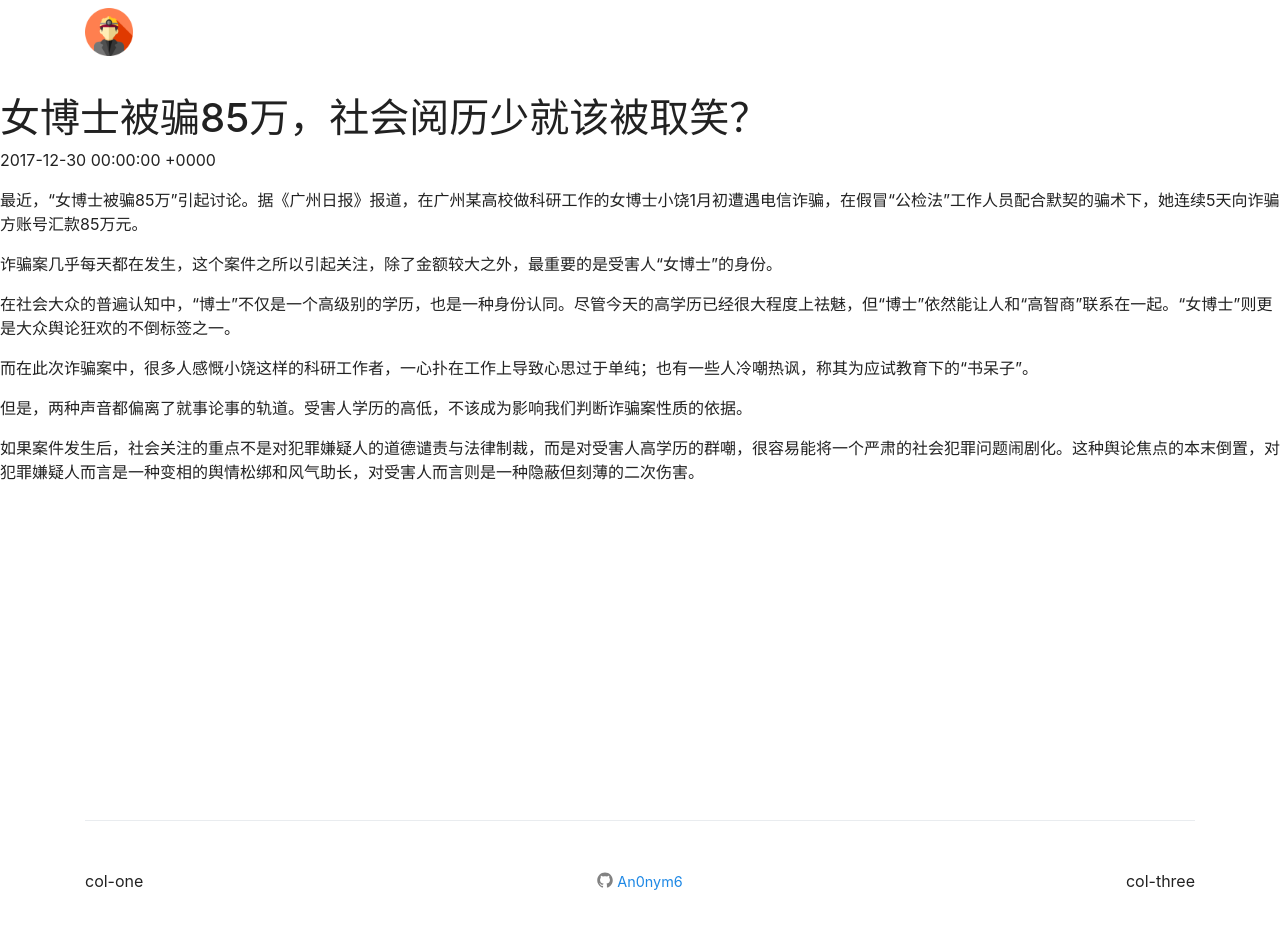
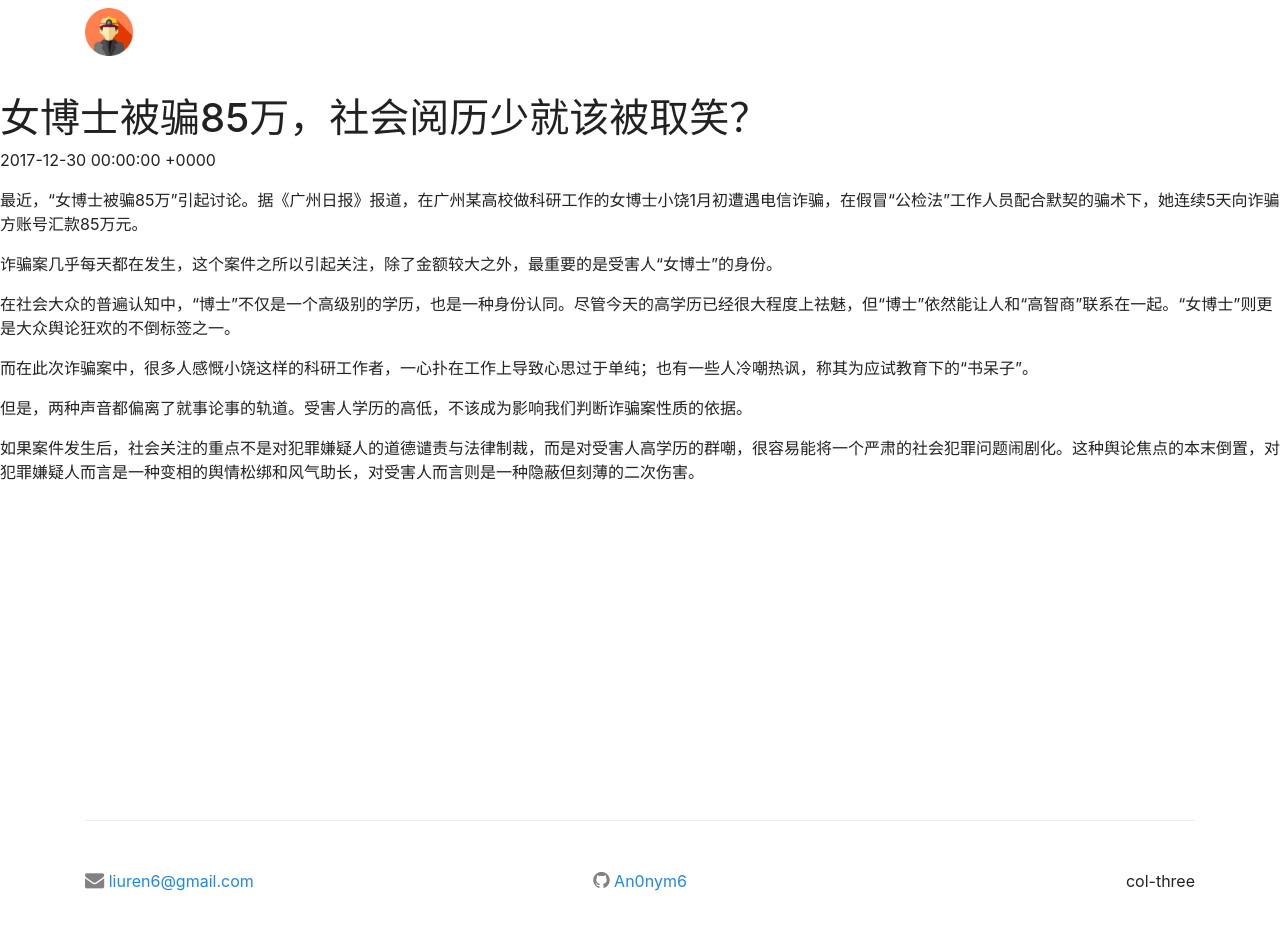
Before and after one commit to An0nym6/PersonalBlog2, a Jekyll site: the page built from _posts/2017-12-30-女博士被骗85万，社会阅历少就该被取笑？.md, in a window 1280 px wide. Built offline with Jekyll 4.4.1, drawn with Linux system fonts in a browser that asks for light colours; nearby versions of some CDN libraries.

Commit message:
对底栏进行修改

```diff
--- a/_includes/footer.html
+++ b/_includes/footer.html
@@ -2,12 +2,13 @@
   <div class="container">
     <div class="divider"></div>
     <div class="row footer-content">
-      <div class="col col-left">col-one</div>
+      <div class="col col-left">
+        <i class="fa fa-envelope icon" aria-hidden="true"></i>
+        <a href="mailto:{{ site.email }}">{{ site.email }}</a>
+      </div>
       <div class="col middle">
-        <a class= "github-info" href="https://github.com/{{ site.github_username }}">
-          <span class="icon icon-github">{% include icon-github.svg %}</span>
-          <span class="username">{{ site.github_username }}</span>
-        </a>
+        <i class="fa fa-github icon" aria-hidden="true"></i>
+        <a href="https://github.com/{{ site.github_username }}">{{ site.github_username }}</a>
       </div>
       <div class="col col-right right">col-three</div>
     </div>
--- a/_includes/head.html
+++ b/_includes/head.html
@@ -7,6 +7,7 @@
   <meta name="description" content="{{ page.excerpt | default: site.description }}">
 
   <link rel="stylesheet" href="https://cdn.bootcss.com/bootstrap/4.0.0-beta.3/css/bootstrap.css">
+  <link rel="stylesheet" href="https://cdn.bootcss.com/font-awesome/4.7.0/css/font-awesome.min.css">
   <link rel="stylesheet" href="{{ "/assets/scss/main.css" | relative_url }}">
   <link rel="canonical" href="{{ page.url | replace:'index.html','' | absolute_url }}">
   <link rel="shortcut icon" href="/favicon.ico">
--- a/assets/scss/main.scss
+++ b/assets/scss/main.scss
@@ -90,12 +90,9 @@ footer {
       .right {
         text-align: right;
       }
-      .github-info {
-        font-size: 0.9rem;
-        .icon-github{
-          vertical-align: middle;
-          text-decoration: none;
-        }
+      .icon {
+        font-size: 1.2rem;
+        color: #828282;
       }
     }
   }
```
Also changed, not shown: _posts/2017-12-30-女博士被骗85万，社会阅历少就该被取笑？.md (+1 -1 lines), _includes/icon-github.svg (deleted).
